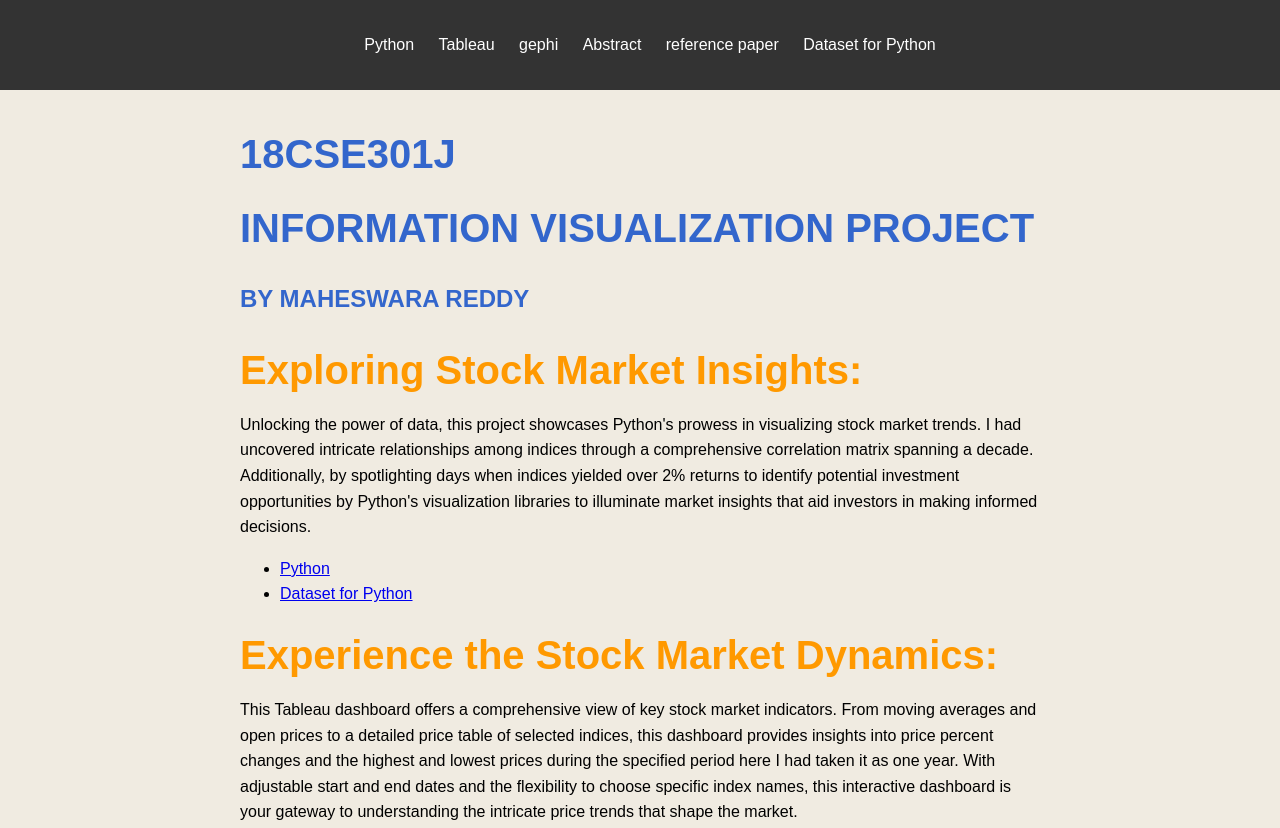
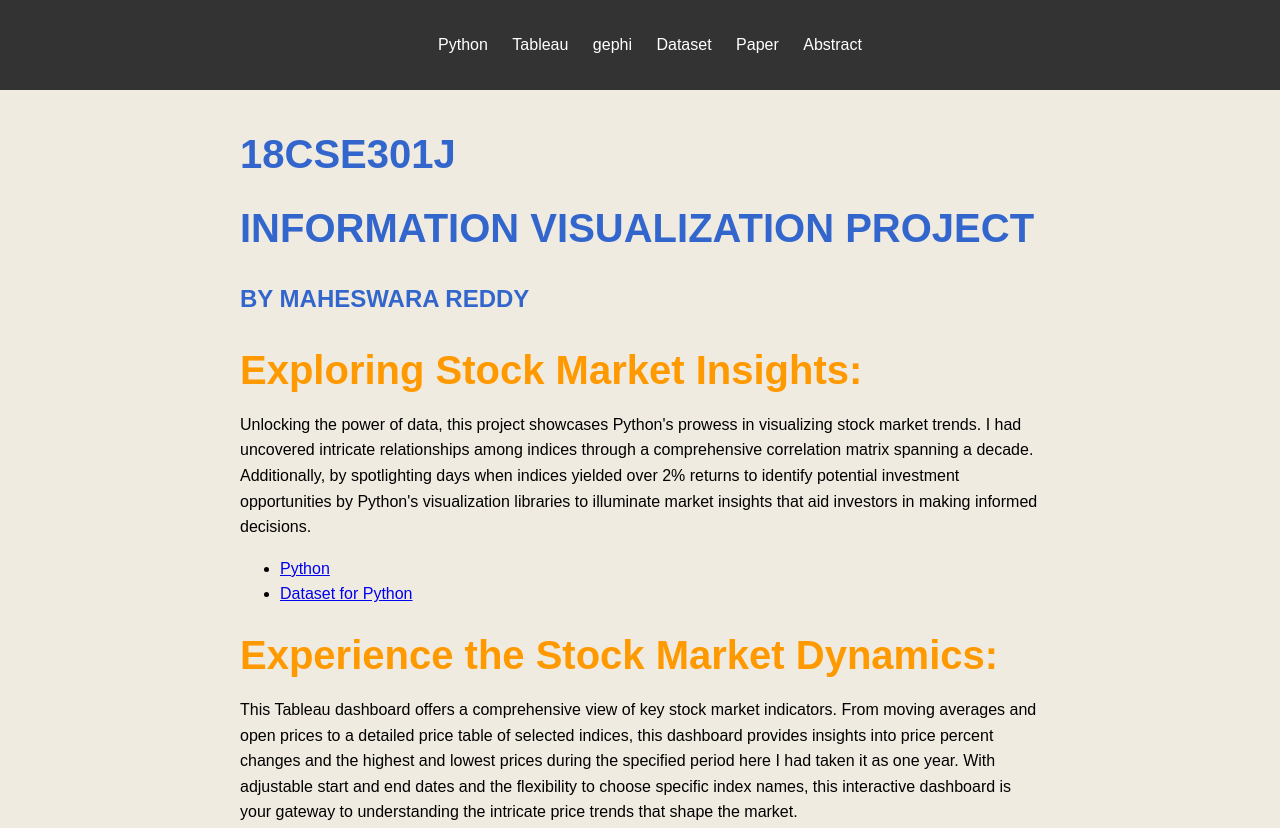
Before and after one commit to Mahe243/Information-Visualization, a plain HTML site: page index.html in a window 1280 px wide. Shown: the top 828 px of the page. Drawn offline with Linux system fonts and the light colour scheme.

Commit message:
Change navbar order

```diff
--- a/index.html
+++ b/index.html
@@ -28,9 +28,9 @@
                 <li><a href="https://colab.research.google.com/drive/1FGGMgytChSKdkdv3_zgZeS3efcx4DSf6?usp=sharing">Python</a></li>
                 <li><a href="https://public.tableau.com/app/profile/karri.reddy6863/viz/ComprehensivePriceAnalysisandTrendsDashboard/Dashboard1?publish=yes">Tableau</a></li>
                 <li><a href="https://drive.google.com/file/d/1cMVvZJVzMB6lc0LVHJLOtqssnyKu5Q_t/view?usp=sharing">gephi</a></li>
+                <li><a href="https://drive.google.com/drive/folders/1lbRABRIour_5LhlNqw3Ec_Z3ynDSJ-ou?usp=sharing">Dataset</a></li>
+                <li><a href="https://papers.ssrn.com/sol3/papers.cfm?abstract_id=1836542r">Paper</a></li>
                 <li><a href="https://drive.google.com/file/d/1a4I1dGx0KaVpJatfeMTfJjGGMA1Vemwy/view?usp=drive_link">Abstract</a></li>
-                <li><a href="https://papers.ssrn.com/sol3/papers.cfm?abstract_id=1836542r">reference paper</a></li>
- <li><a href="https://drive.google.com/drive/folders/1lbRABRIour_5LhlNqw3Ec_Z3ynDSJ-ou?usp=sharing">Dataset for Python</a></li>
             </ul>
         </nav>
     </header>
```
